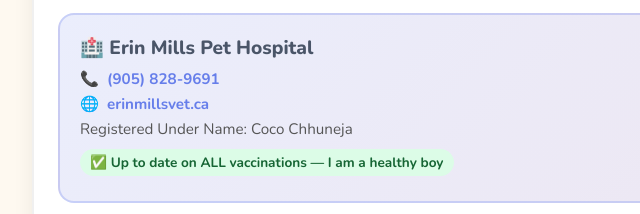
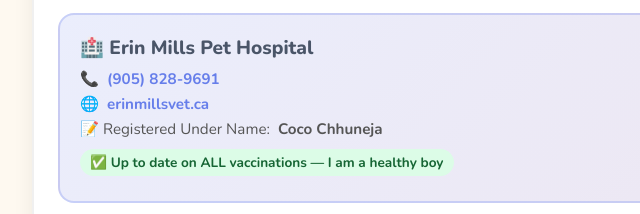
Before and after one commit to ManavChhuneja/coco-care-guide, a plain HTML site: page index.html in a window 1280 px wide. Shown: the part 3134-3348 px from the top of the page, 228-868 px from the left. Drawn offline with nearby package versions, Linux system fonts and the light colour scheme.

Commit message:
Highlight registered name in vet card

```diff
--- a/index.html
+++ b/index.html
@@ -559,7 +559,7 @@
       <div class="vet-name">🏥 Erin Mills Pet Hospital</div>
       <div class="vet-detail">📞 <a href="tel:9058289691">(905) 828-9691</a></div>
       <div class="vet-detail">🌐 <a href="https://erinmillsvet.ca/" target="_blank">erinmillsvet.ca</a></div>
-      <div class="vet-detail">Registered Under Name: Coco Chhuneja</a></div>
+      <div class="vet-detail">📝 Registered Under Name: <strong>Coco Chhuneja</strong></a></div>
       <div class="vet-detail" style="margin-top: 10px;">
         <span style="background:#dcfce7; color:#166534; padding: 4px 10px; border-radius: 50px; font-weight:700; font-size:0.85rem;">✅ Up to date on ALL vaccinations — I am a healthy boy</span>
       </div>
```
